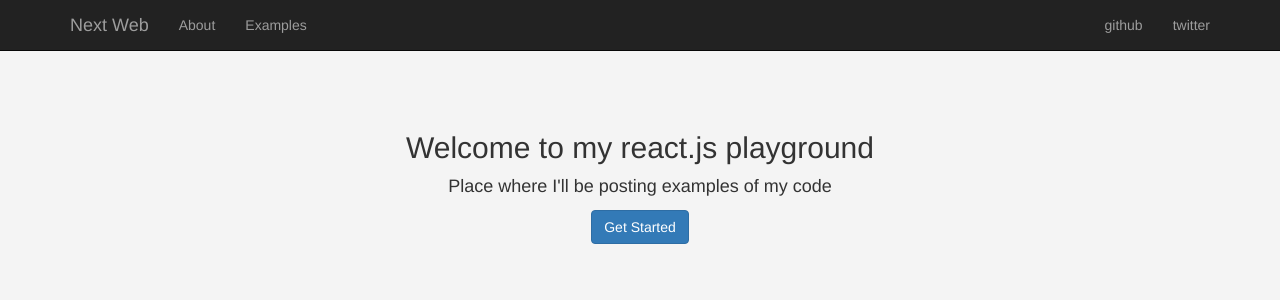
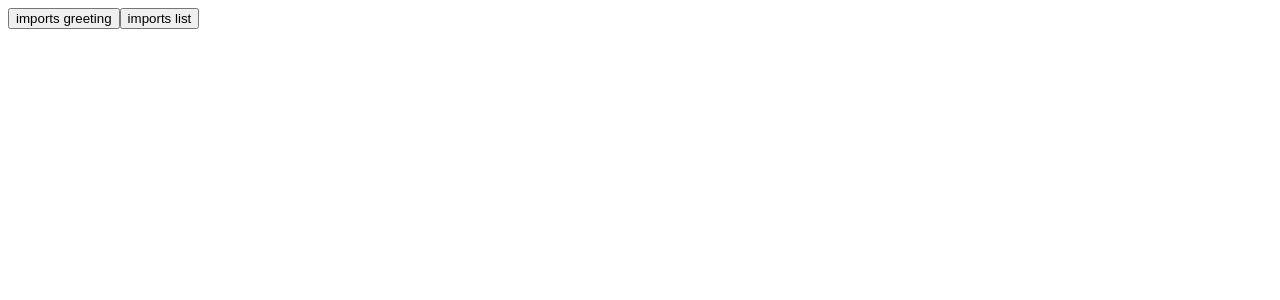
Before and after one commit to davidkvara/react-sandbox, a React (Create React App) app: page / in a window 1280 px wide. Shown: the top 300 px of the page. Built offline with nearby package versions, Linux system fonts and the light colour scheme.

Commit message:
learning about code-splitting with dynamic import

```diff
--- a/src/bootstrap/pages/examples.js
+++ b/src/bootstrap/pages/examples.js
@@ -3,6 +3,8 @@ import { Link, Route } from "react-router-dom";
 import Game from "../../examples/TicTacToe";
 import Calculator from "../../examples/calculator";
 import Todo from "../../examples/todo";
+// import App from "../../examples/table/App";
+// import carsData from "../../examples/table/data";
 
 export default ({ match }) => (
   <div className="example-page">
@@ -18,6 +20,11 @@ export default ({ match }) => (
         <li>
           <Link to={`${match.url}/todo`}>Todo app</Link>
         </li>
+        {/* <li>
+          <Link to={`${match.url}/table`}>
+            Transportation Table [not ready]
+          </Link>
+        </li> */}
         <li>Distinctio obcaecati veniam iure!</li>
       </ul>
       <hr />
@@ -27,11 +34,15 @@ export default ({ match }) => (
 );
 
 const Topic = ({ match }) => {
+  console.log(match.params.topicId);
+
   if (match.params.topicId === "calculator") {
     return <Calculator />;
   } else if (match.params.topicId === "tic-tac-toe") {
     return <Game />;
   } else if (match.params.topicId === "todo") {
     return <Todo />;
-  }
+  } // else if (match.params.topicId === "table") {
+  //   return <App title="Transportation Table" transport={carsData} />;
+  // }
 };
--- /dev/null
+++ b/src/examples/code-splitting.js
@@ -0,0 +1,43 @@
+import React, { Component } from "react";
+
+class App extends Component {
+  state = { greet: null };
+
+  handleClick = () => {
+    import("./moduleA")
+      .then(({ moduleA }) => {
+        this.setState({ greet: moduleA });
+      })
+      .catch(err => {
+        console.log(err);
+      });
+  };
+
+  handleClick2 = () => {
+    import("./moduleA")
+      .then(({ list }) => {
+        this.setState({ list });
+      })
+      .catch(err => {
+        console.log(err);
+      });
+  };
+
+  render() {
+    return (
+      <div>
+        <button onClick={this.handleClick}>imports greeting</button>
+        <button onClick={this.handleClick2}>imports list</button>
+        {this.state.greet && <h2>{this.state.greet}</h2>}
+        {this.state.list && (
+          <div>
+            <p>here's your list: </p>
+            <ul>{this.state.list.map(item => <li key={item}>{item}</li>)}</ul>
+          </div>
+        )}
+      </div>
+    );
+  }
+}
+
+export default App;
--- a/src/examples/css/todo.css
+++ b/src/examples/css/todo.css
@@ -55,8 +55,8 @@ td {
   border-collapse: collapse;
 }
 
-td,
-th {
+.tbl td,
+.tbl th {
   width: 33.33%;
   padding: 0.8em 1em;
   text-align: center;
--- /dev/null
+++ b/src/examples/moduleA.js
@@ -0,0 +1,4 @@
+const moduleA = "Hello Dude";
+const list = ["bread", "milk", "cheese", "hummus", "noodles"];
+
+export { moduleA, list };
--- a/src/examples/table/TransportTable.js
+++ b/src/examples/table/TransportTable.js
@@ -2,7 +2,7 @@ import React from "react";
 
 const TransportTable = ({ year, model, price }) => {
   return (
-    <table>
+    <table className="tabl">
       <thead>
         <tr>
           <th>Year</th>
--- a/src/examples/table/main.css
+++ b/src/examples/table/main.css
@@ -1,37 +1,30 @@
-body {
-  font-family: "Segoe Ui", sans-serif;
-  color: #333;
-}
-
-table {
+.tabl {
   margin: 26px 0;
   width: 100%;
 }
 
-table,
+.tabl,
 td,
 th {
   border: 1px solid #c5c5c5;
   border-collapse: collapse;
 }
 
-td {
+.tabl td {
   padding: 0.8em 1em;
   text-align: left;
   width: 25%;
 }
 
-th {
+.tabl th {
   padding: 0.4em 1em;
   text-align: left;
   background: #dedede;
 }
 
-.container,
 .header-cat {
   max-width: 940px;
   margin: auto;
-  padding: 1em;
 }
 
 .select-opt {
--- a/src/index.js
+++ b/src/index.js
@@ -1,13 +1,9 @@
 import React from "react";
 import ReactDOM from "react-dom";
 // import "./index.css";
-import Layout from "./bootstrap/layout/app";
-import { BrowserRouter as Router } from "react-router-dom";
+// import Layout from "./bootstrap/layout/app";
+// import { BrowserRouter as Router } from "react-router-dom";
 // import Example from "./examples/animation/initial";
+import App from "./examples/code-splitting";
 
-ReactDOM.render(
-  <Router>
-    <Layout />
-  </Router>,
-  document.getElementById("root")
-);
+ReactDOM.render(<App />, document.getElementById("root"));
```
